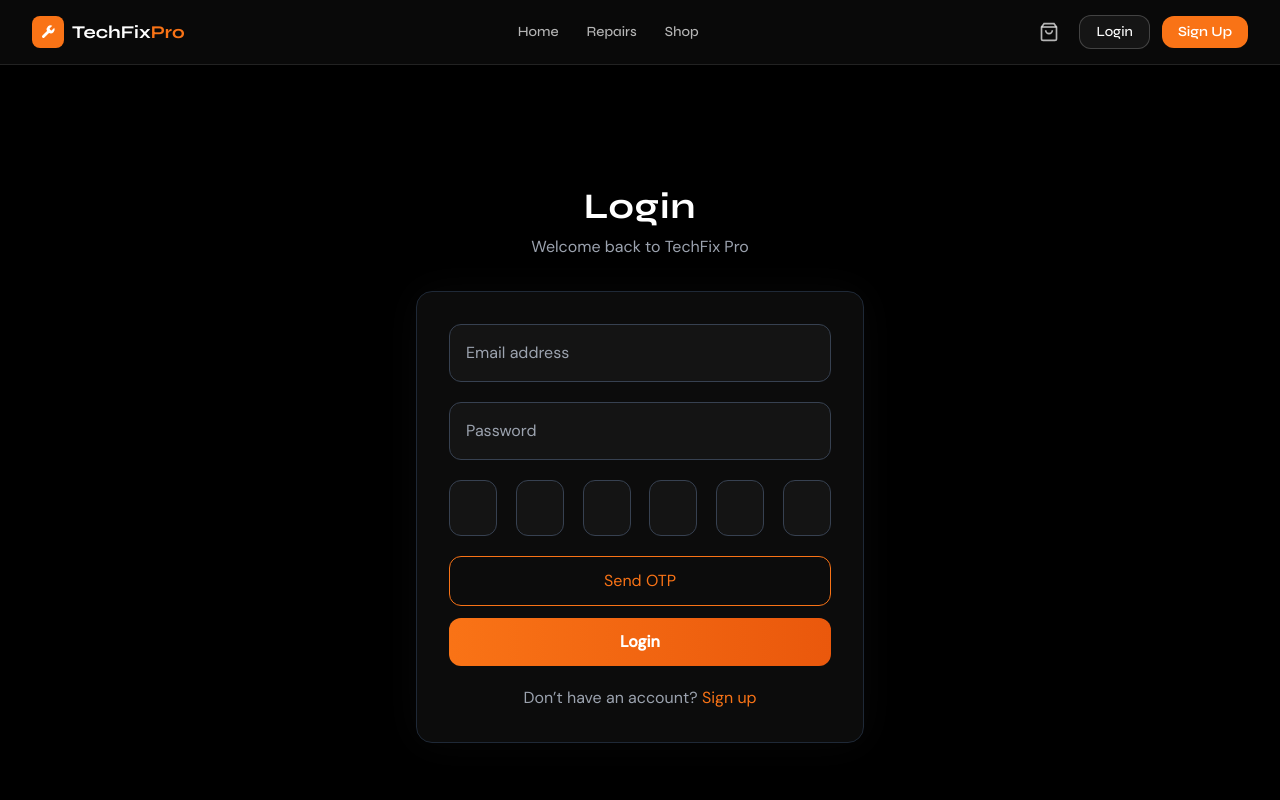
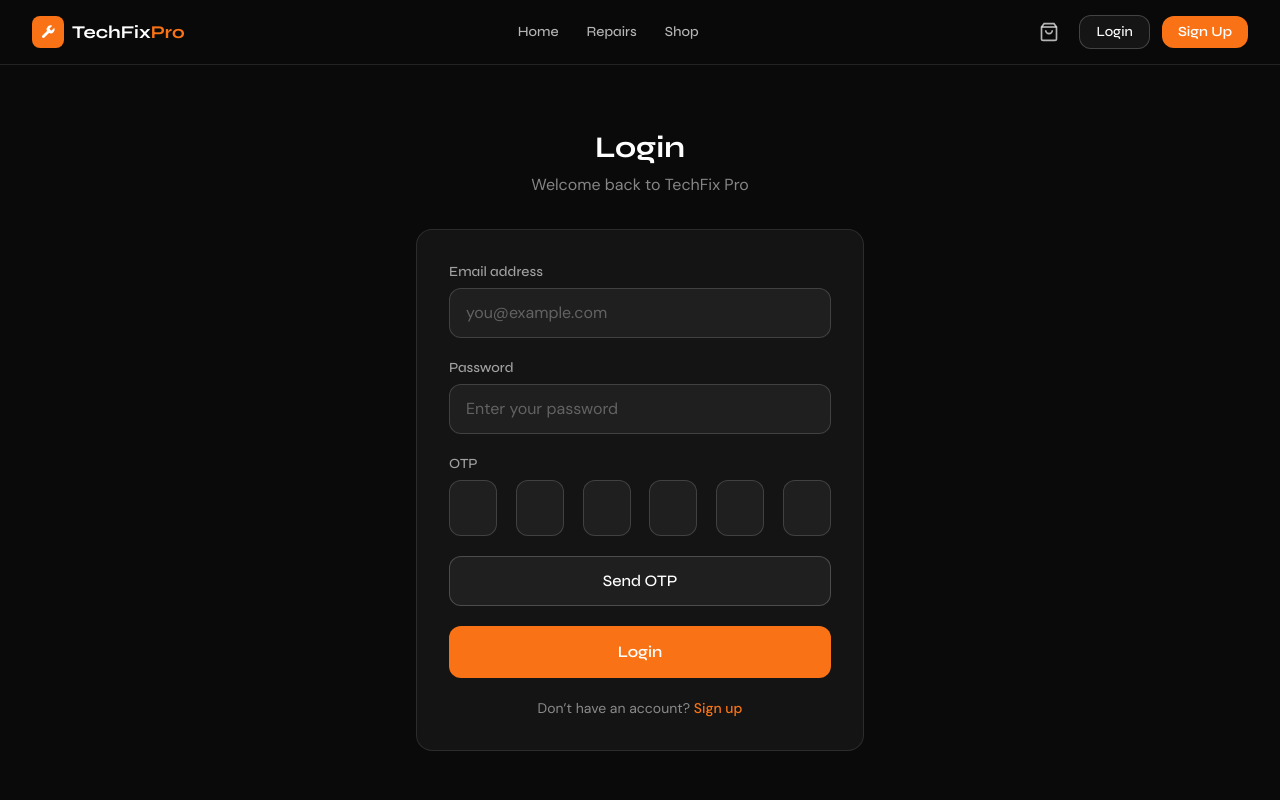
Before and after one commit to constancework001-max/hardware-site, a React (Vite) app in the folder frontend/: page /login in a window 1280 px wide. Shown: the top 800 px of the page. Built offline with nearby package versions, Linux system fonts and the light colour scheme.

Commit message:
final otp + login integration

```diff
--- a/frontend/src/pages/Login.jsx
+++ b/frontend/src/pages/Login.jsx
@@ -1,57 +1,52 @@
-import { useState, useRef } from "react";
-import api from "../api/axios";
+import { useState, useRef } from 'react';
+import { Link, useNavigate } from 'react-router-dom';
+import api from '../api/axios';
+import toast from 'react-hot-toast';
 
 export default function Login() {
-  const [email, setEmail] = useState("");
-  const [password, setPassword] = useState("");
-  const [otp, setOtp] = useState(new Array(6).fill(""));
-  const [toast, setToast] = useState("");
+  const navigate = useNavigate();
+
+  const [email, setEmail] = useState('');
+  const [password, setPassword] = useState('');
+  const [otp, setOtp] = useState(new Array(6).fill(''));
 
   const inputsRef = useRef([]);
 
-  // ================= TOAST =================
-  const showToast = (msg) => {
-    setToast(msg);
-    setTimeout(() => setToast(""), 3000);
-  };
-
   // ================= SEND OTP =================
-  const sendOtp = async () => {
-    if (!email) return showToast("Enter email first");
-
+  const handleSendOTP = async () => {
     try {
-      const res = await api.post("/auth/send-otp", { email });
-      showToast(res.data.message || "OTP sent");
+      await api.post('/auth/send-otp', { email });
+      toast.success("OTP sent to your email");
     } catch (err) {
-      console.error(err);
-      showToast("Failed to send OTP");
+      toast.error("Failed to send OTP");
     }
   };
 
   // ================= LOGIN =================
-  const handleLogin = async () => {
-    const finalOtp = otp.join("");
+  const handleLogin = async (e) => {
+    e.preventDefault();
+    const otpCode = otp.join('');
 
     try {
-      const res = await api.post("/auth/login", {
+      const res = await api.post('/auth/login', {
         email,
         password,
-        otp: finalOtp
+        otp: otpCode
       });
 
       localStorage.setItem("token", res.data.token);
       localStorage.setItem("user", JSON.stringify(res.data.user));
 
-      window.location.href = "/dashboard";
+      toast.success("Login successful");
+      navigate('/dashboard');
 
     } catch (err) {
-      console.error(err);
-      showToast("Login failed");
+      toast.error("Login failed");
     }
   };
 
   // ================= OTP INPUT =================
-  const handleOtpChange = (value, index) => {
+  const handleOTPChange = (value, index) => {
     if (!/^[0-9]?$/.test(value)) return;
 
     const newOtp = [...otp];
@@ -61,112 +56,91 @@ export default function Login() {
     if (value && index < 5) {
       inputsRef.current[index + 1].focus();
     }
-
-    if (!value && index > 0) {
-      inputsRef.current[index - 1].focus();
-    }
   };
 
   return (
-    <div className="min-h-screen bg-black flex flex-col items-center justify-center text-white">
-
-      {/* TOAST */}
-      {toast && (
-        <div className="fixed top-5 right-5 bg-red-500 px-4 py-2 rounded shadow-lg z-50 animate-fadeIn">
-          {toast}
-        </div>
-      )}
+    <div className="min-h-[calc(100vh-64px)] flex items-center justify-center px-4 py-16">
+      <div className="w-full max-w-md fade-up">
 
         {/* HEADER */}
-      <div className="text-center mb-8 animate-fadeIn">
-        <h1 className="text-4xl font-bold mb-2 tracking-wide">
-          Login
-        </h1>
-        <p className="text-gray-400">
-          Welcome back to TechFix Pro
-        </p>
+        <div className="text-center mb-8">
+          <h1 className="text-3xl font-bold text-white mb-2">Login</h1>
+          <p className="text-white/50">Welcome back to TechFix Pro</p>
         </div>
 
         {/* CARD */}
-      <div className="w-full max-w-md p-8 rounded-2xl
-bg-[#0f0f0f]/80 backdrop-blur-xl
-border border-gray-800
-shadow-[0_0_40px_rgba(255,255,255,0.03)]
-animate-card">
+        <form onSubmit={handleLogin} className="card p-8 space-y-5 animate-card">
+
           {/* EMAIL */}
+          <div>
+            <label className="label">Email address</label>
             <input
               type="email"
-          placeholder="Email address"
+              className="input"
+              placeholder="you@example.com"
               value={email}
               onChange={(e) => setEmail(e.target.value)}
-         className="w-full mb-5 p-4 rounded-xl
-bg-[#141414]
-border border-gray-700
-focus:border-orange-500
-focus:ring-1 focus:ring-orange-500
-outline-none transition duration-300"
+              required
             />
+          </div>
 
           {/* PASSWORD */}
+          <div>
+            <label className="label">Password</label>
             <input
               type="password"
-          placeholder="Password"
+              className="input"
+              placeholder="Enter your password"
               value={password}
               onChange={(e) => setPassword(e.target.value)}
-          className="w-full mb-5 p-4 rounded-xl
-bg-[#141414]
-border border-gray-700
-focus:border-orange-500
-focus:ring-1 focus:ring-orange-500
-outline-none transition duration-300"
+              required
             />
+          </div>
 
           {/* OTP */}
-        <div className="flex justify-between mb-5">
+          <div>
+            <label className="label">OTP</label>
+            <div className="flex justify-between gap-2">
               {otp.map((digit, index) => (
                 <input
                   key={index}
                   ref={(el) => (inputsRef.current[index] = el)}
+                  type="text"
+                  maxLength="1"
                   value={digit}
-              onChange={(e) => handleOtpChange(e.target.value, index)}
-              maxLength="1"
-             className="w-12 h-14 text-center text-lg
-bg-[#141414]
-border border-gray-700
-rounded-xl
-focus:border-orange-500
-focus:ring-1 focus:ring-orange-500
-outline-none transition"
+                  onChange={(e) => handleOTPChange(e.target.value, index)}
+                  className="w-12 h-14 text-center text-lg input"
                 />
               ))}
+            </div>
           </div>
 
           {/* SEND OTP */}
           <button
-          onClick={sendOtp}
-          className="w-full border border-orange-500 text-orange-500 py-3 rounded-xl mb-3 hover:bg-orange-500 hover:text-white transition duration-300"
+            type="button"
+            onClick={handleSendOTP}
+            className="btn-secondary w-full py-3"
           >
             Send OTP
           </button>
 
           {/* LOGIN */}
           <button
-          onClick={handleLogin}
-          className="w-full bg-gradient-to-r from-orange-500 to-orange-600
-py-3 rounded-xl font-semibold
-hover:scale-[1.02] hover:shadow-lg
-transition duration-300"
+            type="submit"
+            className="btn-primary w-full py-3.5"
           >
             Login
           </button>
 
-        <p className="text-center text-gray-400 mt-5">
-          Don’t have an account?{" "}
-          <span className="text-orange-500 cursor-pointer">
+          {/* FOOTER */}
+          <p className="text-center text-white/50 text-sm">
+            Don’t have an account?{' '}
+            <Link to="/register" className="text-brand-500 hover:text-brand-400 font-medium">
               Sign up
-          </span>
+            </Link>
           </p>
 
+        </form>
       </div>
     </div>
   );
```
Lines whose indentation alone changed are shown as unchanged.
